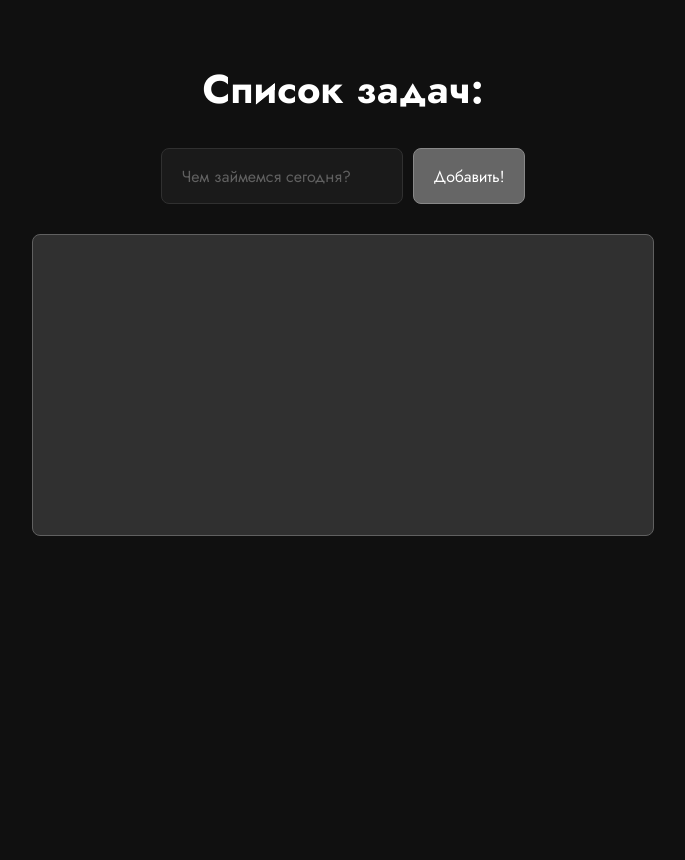
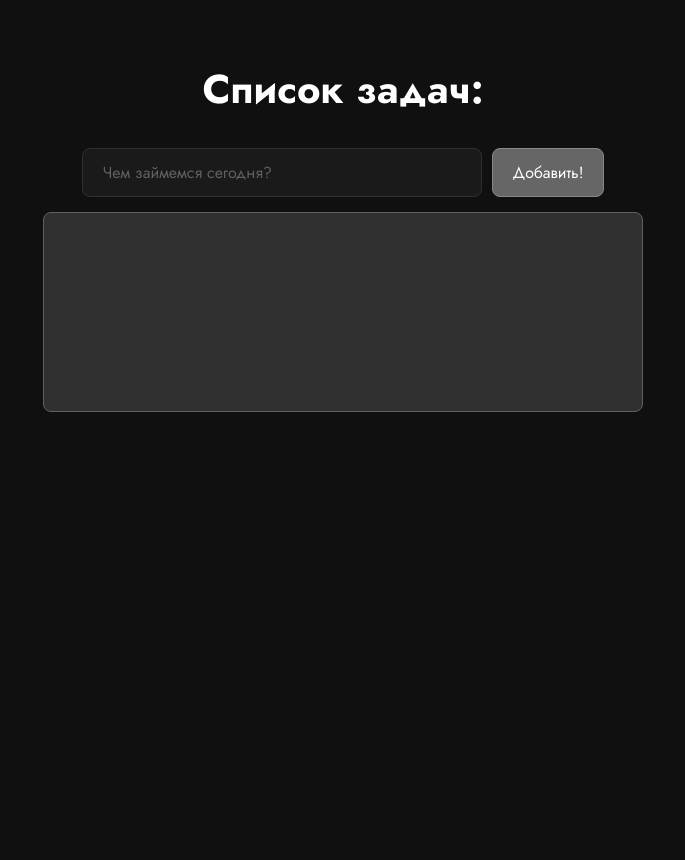
Before and after one commit to colkorty/To-do-list, a Flask app: page / in a window 1280 px wide. Shown: the whole page, without its empty margins (297-982 px from the left). Run offline with Flask 3, Linux system fonts and the light colour scheme; data that the repository does not hold is empty.

Commit message:
add adaptability

```diff
--- a/static/styles.css
+++ b/static/styles.css
@@ -6,14 +6,19 @@
 @font-face {
     font-family: jost;
     src: url(fonts/Jost-Bold.ttf);
-    font-weight: bold;
+    font-weight: 700;
+}
+
+* {
+  box-sizing: border-box;
 }
 
 body {
     margin: 0;
     padding: 0;
-    height: 100vh;
-    width: 100vw;
+    padding-inline: 15px;
+    min-height: 100vh;
+    width: 100%;
 }
 
 body, input, button {
@@ -45,10 +50,11 @@ button:active, .delete-btn:active {
 }
 
 .title {
-    font-weight: bold;
-    font-size: 40px;
-    margin-top: 60px;
+    margin-top: clamp(30px, 6vw, 60px);;
     margin-bottom: 30px;
+
+    font-weight: 700;
+    font-size: clamp(28px, 5vw, 40px);
 }
 
 .input {
@@ -63,13 +69,14 @@ button:active, .delete-btn:active {
 }
 
 .container {
+    background-color: #303030;
     border: 1px solid #606060;
     border-radius: 8px;
-    background-color: #303030;
-    min-height: 300px;
-    width: 600px;
-    padding-right: 20px;
-    margin: 30px auto 0;
+    min-height: 200px;
+    max-width: 600px;
+    padding: 20px;
+    margin: 15px auto;
+
     word-break: break-all;
 }
 
@@ -80,11 +87,13 @@ li.task-done {
 #taskInput {
     background-color: #1a1a1a;
     border: 1px solid #303030;
+    border-radius: 8px;
+
+    max-width: 400px;
+    width: 100%;
     padding: 12px 20px;
+
     font-size: 16px;
-    border-radius: 8px;
-    width: 200px;
-    height: 30px;
     text-align: left;
     outline: none;
 }
@@ -116,4 +125,12 @@ li.task-done {
     outline: none;
     box-shadow: none;
     transition: transform 0.1s ease-in-out, background-color 0.2s;
+    max-width: 150px;
 }
+
+@media (max-width: 480px) {
+    .input {
+        flex-direction: column;
+        align-items: center;
+    }
+}
```
